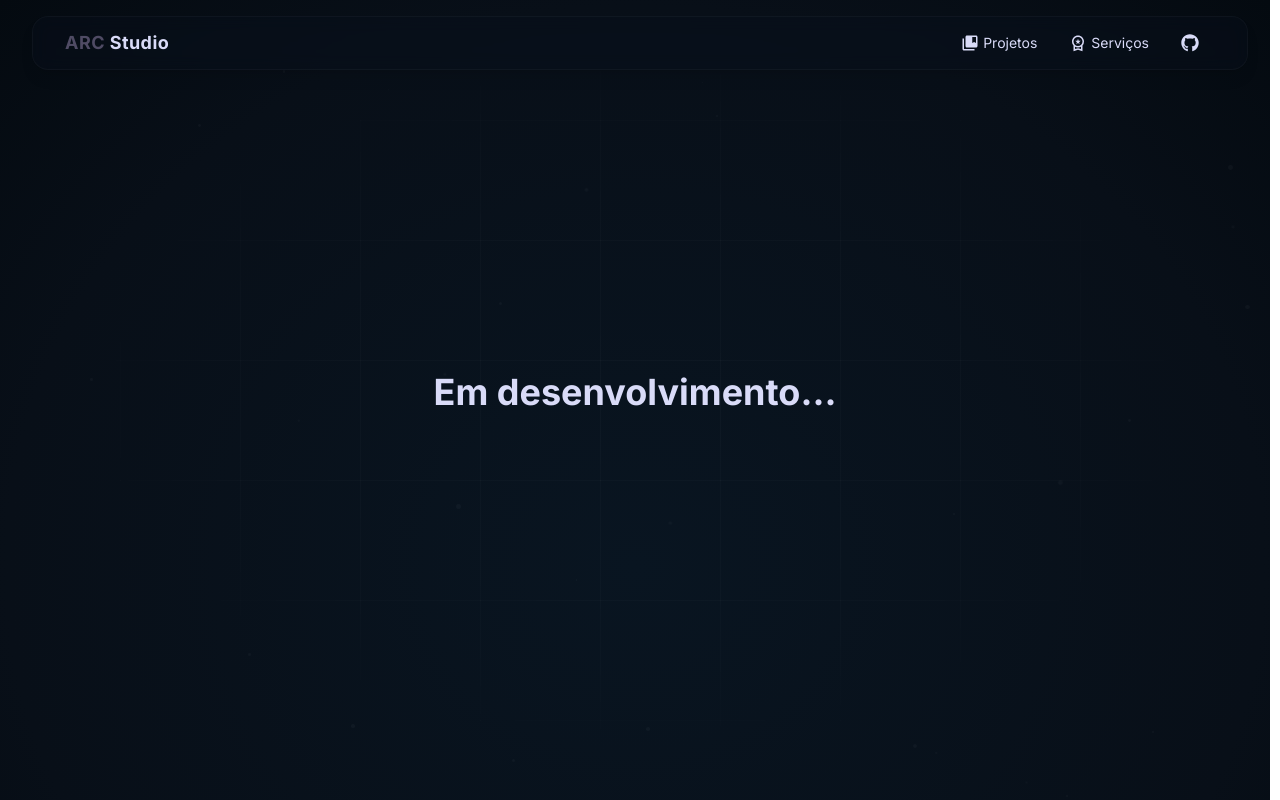
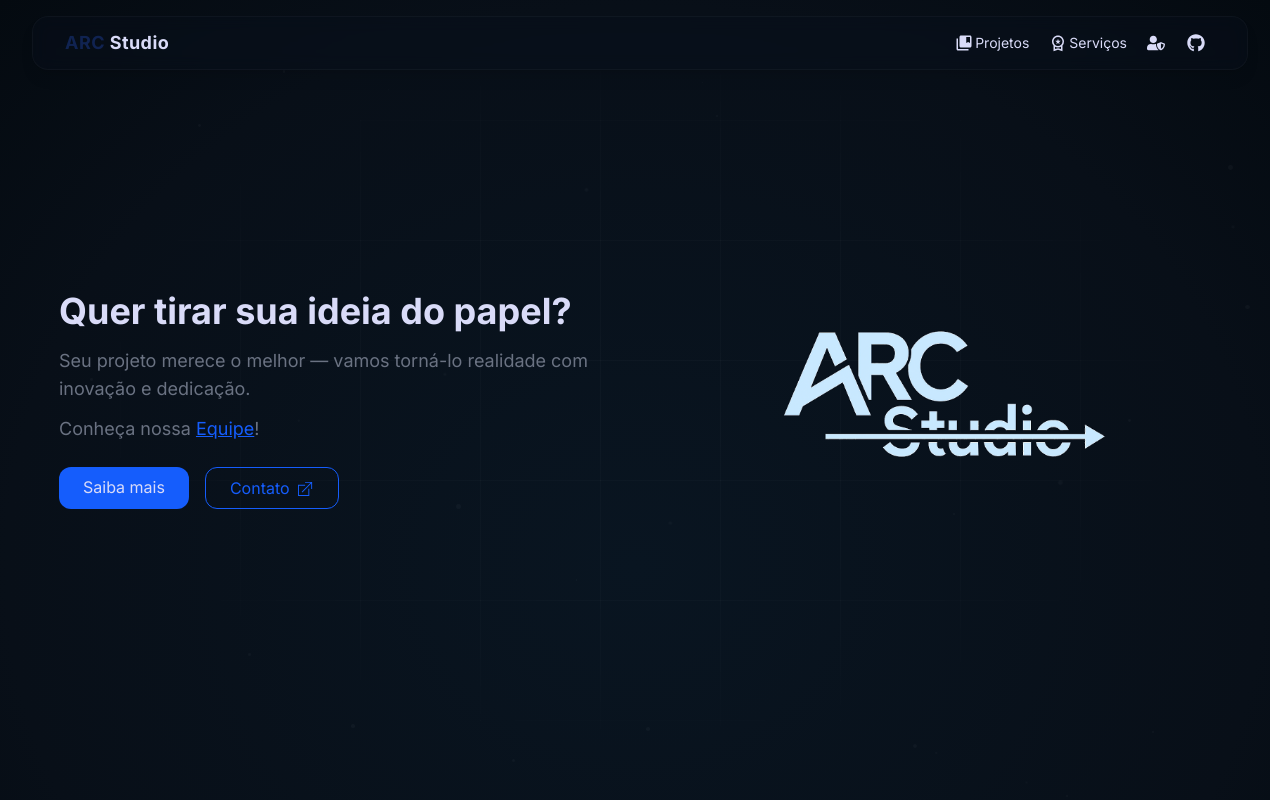
Before and after one commit to yeyTaken/arc-studio, a Next.js app in the folder apps/website/arc-studio/: page / in a window 1280 px wide. Shown: the top 800 px of the page. Built offline with nearby package versions, Linux system fonts and the light colour scheme.

Commit message:
feat: geral edit

```diff
--- a/apps/website/arc-studio/package.json
+++ b/apps/website/arc-studio/package.json
@@ -1,6 +1,6 @@
 {
   "name": "arc-studio",
-  "version": "1.2.0",
+  "version": "1.3.0",
   "private": true,
   "scripts": {
     "dev": "next dev --turbopack",
@@ -9,6 +9,7 @@
     "lint": "next lint"
   },
   "dependencies": {
+    "@heroui/react": "^2.7.11",
     "clsx": "^2.1.1",
     "next": "15.3.3",
     "react": "^19.0.0",
--- a/apps/website/arc-studio/src/app/page.tsx
+++ b/apps/website/arc-studio/src/app/page.tsx
@@ -1,7 +1,50 @@
+"use client";
+
+import Image from "next/image";
+import Link from "next/link";
+import { TfiNewWindow } from "react-icons/tfi";
+
 export default function HomePage() {
   return (
-    <div className="flex items-center justify-center min-h-screen px-4 text-center">
-      <h1 className="text-4xl font-bold mb-4">Em desenvolvimento...</h1>
+    <div className="flex min-h-screen items-center justify-center px-6">
+      <div className="grid grid-cols-1 md:grid-cols-2 gap-8 max-w-6xl w-full">
+        {/* Ícone: primeiro no mobile, depois no desktop */}
+        <div className="flex items-center justify-center order-1 md:order-2">
+          <Image
+            src="/images/icone.png"
+            alt="Ícone do site"
+            width={360}
+            height={360}
+            className="w-[300px] h-[300px] md:w-[360px] md:h-[360px] object-contain"
+            priority
+          />
+        </div>
+
+        {/* Texto */}
+        <div className="flex flex-col justify-center text-center md:text-left order-2 md:order-1">
+          <h1 className="text-4xl font-bold mb-4">Quer tirar sua ideia do papel?</h1>
+          <p className="text-lg text-gray-500 mb-3">
+            Seu projeto merece o melhor — vamos torná-lo realidade com inovação e dedicação.
+          </p>
+          <p className="text-lg text-gray-500 mb-6">
+            Conheça nossa <Link href="/team" className="text-blue-600 underline">Equipe</Link>!
+          </p>
+          <div className="flex flex-col sm:flex-row gap-4 justify-center md:justify-start">
+            <Link
+              href="/projects"
+              className="px-6 py-2 rounded-xl bg-blue-600 hover:bg-blue-700 transition cursor-pointer text-center"
+            >
+              Saiba mais
+            </Link>
+            <Link
+              href="/contact"
+              className="px-6 py-2 rounded-xl border border-blue-600 text-blue-600 hover:bg-grid-line transition cursor-pointer inline-flex items-center gap-2 justify-center"
+            >
+              Contato <TfiNewWindow />
+            </Link>
+          </div>
+        </div>
+      </div>
     </div>
   );
 }
--- a/apps/website/arc-studio/src/app/projects/page.tsx
+++ b/apps/website/arc-studio/src/app/projects/page.tsx
@@ -1,4 +1,4 @@
-import ProjectsCard from '@/components/ProjectsCard';
+import ProjectsCard from "@/components/ProjectsCard";
 
 export default function Home() {
   return (
@@ -6,6 +6,9 @@ export default function Home() {
       <h1 className="text-3xl font-bold text-center py-8 mt-18">
         Projetos
       </h1>
+      <p className="text-center text-gray-500 max-w-xl mx-auto -mt-4 mb-6 px-4">
+        Explore nossos projetos desenvolvidos com foco em inovações, performance e boas práticas de desenvolvimento.
+      </p>
       <ProjectsCard />
     </main>
   );
--- /dev/null
+++ b/apps/website/arc-studio/src/app/styles/hero.ts
@@ -0,0 +1,3 @@
+import { heroui } from "@heroui/react";
+
+export default heroui();
--- a/apps/website/arc-studio/src/components/ui/navbar/index.tsx
+++ b/apps/website/arc-studio/src/components/ui/navbar/index.tsx
@@ -105,14 +105,14 @@ export default function Navbar() {
             <ARCStudioTitle />
           </Link>
           {!isCompact && (
-            <nav className="flex gap-2 text-sm">
+            <nav className="flex gap-1 text-sm">
               {Object.entries(items.notCompact)
                 .filter(([, item]) => item.position === "left")
                 .map(([key, item]) => (
                   <Link
                     key={key}
                     href={item.href}
-                    className="flex items-center gap-1 px-3 py-1 rounded"
+                    className="flex items-center gap-[2px] px-2 py-0.5 rounded"
                   >
                     {item.icon}
                     <span className="cursor-pointer">{item.label}</span>
@@ -125,14 +125,14 @@ export default function Navbar() {
         {/* Lado direito: itens "right" + botão menu */}
         <div className="flex items-center gap-2">
           {!isCompact && (
-            <nav className="flex gap-2 text-sm">
+            <nav className="flex gap-1 text-sm">
               {Object.entries(items.notCompact)
                 .filter(([, item]) => item.position !== "left")
                 .map(([key, item]) => (
                   <Link
                     key={key}
                     href={item.href}
-                    className="flex items-center gap-1 px-3 py-1 rounded"
+                    className="flex items-center gap-[2px] px-2 py-0.5 rounded"
                   >
                     {item.icon}
                     <span className="cursor-pointer">{item.label}</span>
@@ -173,18 +173,39 @@ export default function Navbar() {
         className="select-none bg-[#0a121db5] rounded-lg shadow-lg border border-grid-line backdrop-blur-sm z-50"
       >
         <ul className="flex flex-col p-3 gap-2">
-          {Object.entries(items.isCompact).map(([key, item]) => (
+          {Object.entries(items.isCompact).map(([key, item]) =>
+            item.label ? (
               <li key={key}>
                 <Link
                   href={item.href}
-                className="flex items-center gap-2 px-3 py-2 rounded hover:bg-[#141e2e75] transition-colors backdrop-blur-sm"
+                  className="flex items-center gap-2 px-3 py-2 rounded hover:bg-[#141e2e75] transition-colors"
                   onClick={() => setMenuOpen(false)}
                 >
                   {item.icon}
                   <span>{item.label}</span>
                 </Link>
               </li>
-          ))}
+            ) : null
+          )}
+        </ul>
+
+        {/* Divisória */}
+        <div className="border-t border-grid-line mx-3 my-2"></div>
+
+        <ul className="flex flex-row p-3 gap-4 justify-center">
+          {Object.entries(items.isCompact).map(([key, item]) =>
+            !item.label ? (
+              <li key={key}>
+                <Link
+                  href={item.href}
+                  className="flex items-center justify-center p-2 rounded hover:bg-[#141e2e75] transition-colors"
+                  onClick={() => setMenuOpen(false)}
+                >
+                  {item.icon}
+                </Link>
+              </li>
+            ) : null
+          )}
         </ul>
       </div>
     </>
--- a/apps/website/arc-studio/src/components/ui/title/index.tsx
+++ b/apps/website/arc-studio/src/components/ui/title/index.tsx
@@ -2,7 +2,7 @@
 export default function ARCStudioTitle() {
     return (
       <span className="text-lg font-bold tracking-wide">
-        <span className="text-primary text-[#4f4b64]">ARC</span> Studio
+        <span className="text-primary text-blue-900/50">ARC</span> Studio
       </span>
     );
 }
--- a/apps/website/arc-studio/src/config/navItems/compact/index.tsx
+++ b/apps/website/arc-studio/src/config/navItems/compact/index.tsx
@@ -1,3 +1,5 @@
+import { siteConfig } from "@/config/site";
+import { FaGithub, FaUserShield } from "react-icons/fa6";
 import { MdCollectionsBookmark, MdOutlineWorkspacePremium } from "react-icons/md";
 
 export const itemsCompact: Record<string, NavItemBase> = {
@@ -11,4 +13,12 @@ export const itemsCompact: Record<string, NavItemBase> = {
     label: "Serviços",
     icon: <MdOutlineWorkspacePremium className="text-lg" />
   },
+  team: {
+    href: "/team",
+    icon: <FaUserShield className="text-lg" />
+  },
+  github: {
+    href: siteConfig.links.github,
+    icon: <FaGithub className="text-lg" />,
+  },
 };
--- a/apps/website/arc-studio/src/config/navItems/index.tsx
+++ b/apps/website/arc-studio/src/config/navItems/index.tsx
@@ -1,4 +1,4 @@
-import { FaGithub } from "react-icons/fa";
+import { FaGithub, FaUserShield } from "react-icons/fa";
 import { MdCollectionsBookmark, MdOutlineWorkspacePremium } from "react-icons/md";
 
 import { siteConfig } from "../site";
@@ -14,6 +14,10 @@ export const itemsNotCompact: Record<string, NavItem> = {
     label: "Serviços",
     icon: <MdOutlineWorkspacePremium className="text-lg" />
   },
+  team: {
+    href: "/team",
+    icon: <FaUserShield className="text-lg" />
+  },
   github: {
     href: siteConfig.links.github,
     icon: <FaGithub className="text-lg" />,
```
Also changed, not shown: apps/website/arc-studio/public/images/icone.png (renamed from apps/website/arc-studio/public/images/arc-studio.png), 1 other file (tests, documents, lock files or other folders). Lines whose indentation alone changed are shown as unchanged.
